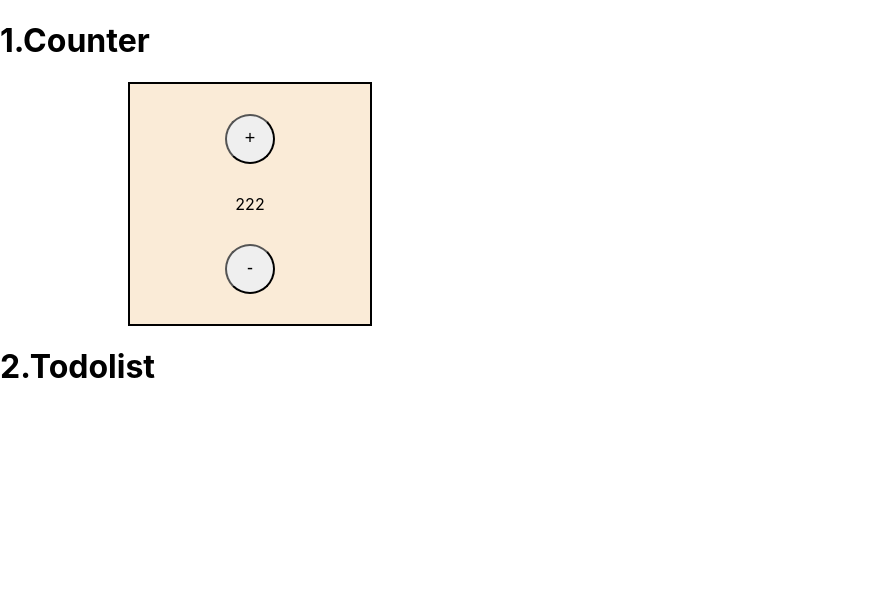
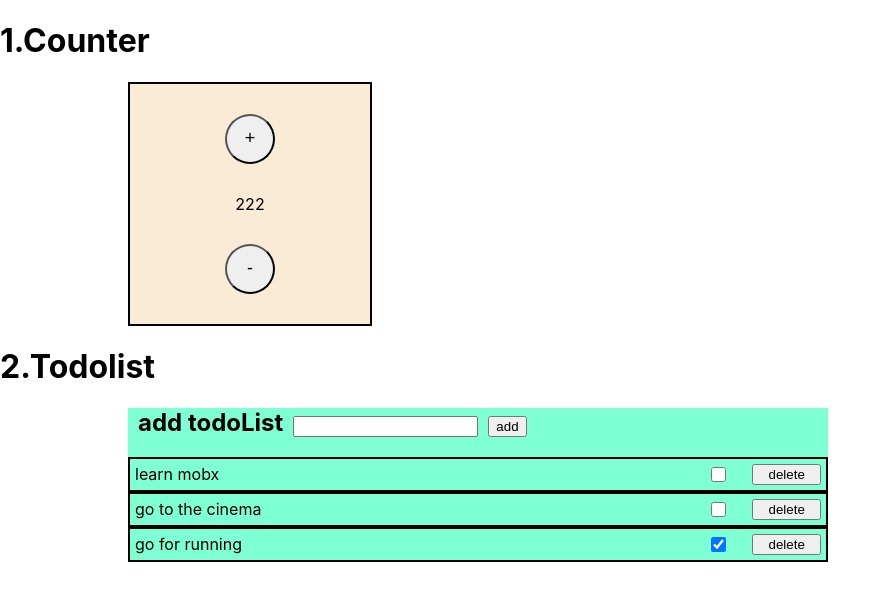
Before and after one commit to TrocyukS96/learn-mobx, a React (Create React App) app: page / in a window 1280 px wide. Shown: the top 600 px of the page, without its empty margins (0-890 px from the left). Built offline with nearby package versions, Linux system fonts and the light colour scheme.

Commit message:
added todolist

```diff
--- a/package.json
+++ b/package.json
@@ -11,6 +11,7 @@
     "@types/node": "^16.7.13",
     "@types/react": "^18.0.0",
     "@types/react-dom": "^18.0.0",
+    "@types/uuid": "^8.3.4",
     "gh-pages": "^4.0.0",
     "mobx": "^6.6.1",
     "mobx-react-lite": "^3.4.0",
@@ -19,6 +20,7 @@
     "react-scripts": "5.0.1",
     "sass": "^1.53.0",
     "typescript": "^4.4.2",
+    "uuid": "^8.3.2",
     "web-vitals": "^2.1.0"
   },
   "scripts": {
--- a/src/app/App.tsx
+++ b/src/app/App.tsx
@@ -1,6 +1,7 @@
 import React from 'react';
 import s from './App.module.scss';
 import {Counter} from "../components/counter/Counter";
+import TodoList from "../components/todoList/TodoList";
 
 function App() {
   return (
@@ -8,6 +9,7 @@ function App() {
       <h1><span>1.</span>Counter</h1>
         <Counter/>
         <h1><span>2.</span>Todolist</h1>
+      <TodoList />
     </div>
   );
 }
--- a/src/components/todoList/TodoList.tsx
+++ b/src/components/todoList/TodoList.tsx
@@ -1,23 +1,61 @@
 import s from './index.module.scss'
-import todolist from './../../store/todolist'
-class TodoList {
-    render(){
-        return(
+import todolist from './../../store/todolist';
+import {v4} from 'uuid';
+import React, {ChangeEvent} from "react";
+import Todolist from './../../store/todolist';
+
+
+class TodoList extends React.Component<any, any> {
+
+    constructor(prop:any) {
+        super(prop);
+        this.state = {
+            value: '',
+        };
+    }
+
+    setValueHandler(e: ChangeEvent<HTMLInputElement>) {
+        this.setState({ value: e.currentTarget.value });
+    }
+    addTodoHandler(){
+        Todolist.add({title:this.state.value,id:v4(), completed:false})
+        this.setState({ value: '' });
+    };
+    deleteTodoHandler=(id:string | number)=>{
+        Todolist.remove(id)
+        this.setState({ value: '' });
+    };
+
+    changeStatusHandler=(id:string | number)=>{
+        Todolist.changeStatus(id)
+        this.setState({ value: '' });
+    };
+
+    render() {
+        return (
             <div className={s.todoList}>
+                <div className={s.addTodoBlock}>
+                    <h2> <span>add todoList</span>
+                        <input type="text" onChange={this.setValueHandler.bind(this)} value={this.state.value}/>
+                        <button onClick={this.addTodoHandler.bind(this)}>add</button>
+                    </h2>
+                </div>
                 <div className={s.items}>
-                    {todolist.todos.map((t,index)=>{
-                        return(
-                            <div>
-
+                    {todolist.todos.map((t) => {
+                        return (
+                            <div key={v4()} className={s.item}>
+                                <div>{t.title}</div>
+                                <input type="checkbox" checked={t.completed} onChange={()=>this.changeStatusHandler(t.id)}/>
+                                <button onClick={()=>this.deleteTodoHandler(t.id)}>delete</button>
                             </div>
                         )
                     })}
                 </div>
             </div>
-            )
+        )
 
     }
 }
 
 
-export default new TodoList()
+export default TodoList;
--- a/src/components/todoList/index.module.scss
+++ b/src/components/todoList/index.module.scss
@@ -0,0 +1,25 @@
+.todoList{
+  width: 700px;
+  margin-left: 10%;
+  background: aquamarine;
+.addTodoBlock{
+  margin-bottom: 10px;
+  h2{
+    span,button{
+      margin: 0 10px;
+    }
+
+  }
+
+}
+
+
+  .items{
+    .item{
+      padding: 5px;
+      display: grid;
+      grid-template-columns: 80% 10% 10%;
+      border: 2px solid;
+    }
+  }
+}
--- a/src/store/todolist.ts
+++ b/src/store/todolist.ts
@@ -1,7 +1,7 @@
 import {makeAutoObservable} from "mobx";
 
 interface ITodo {
-    id: number,
+    id: string | number,
     title: string,
     completed: boolean
 }
@@ -21,10 +21,10 @@ class Todolist {
         this.todos.push(todo)
     }
 
-    remove(id: number) {
+    remove(id: string | number) {
         this.todos = this.todos.filter(t => t.id !== id)
     }
-    changeStatus(id:number){
+    changeStatus(id:string | number){
         this.todos = this.todos.map(t=>t.id === id ? {...t,completed:!t.completed} : t)
     }
 }
```
Also changed, not shown: 1 other file (tests, documents, lock files or other folders).
